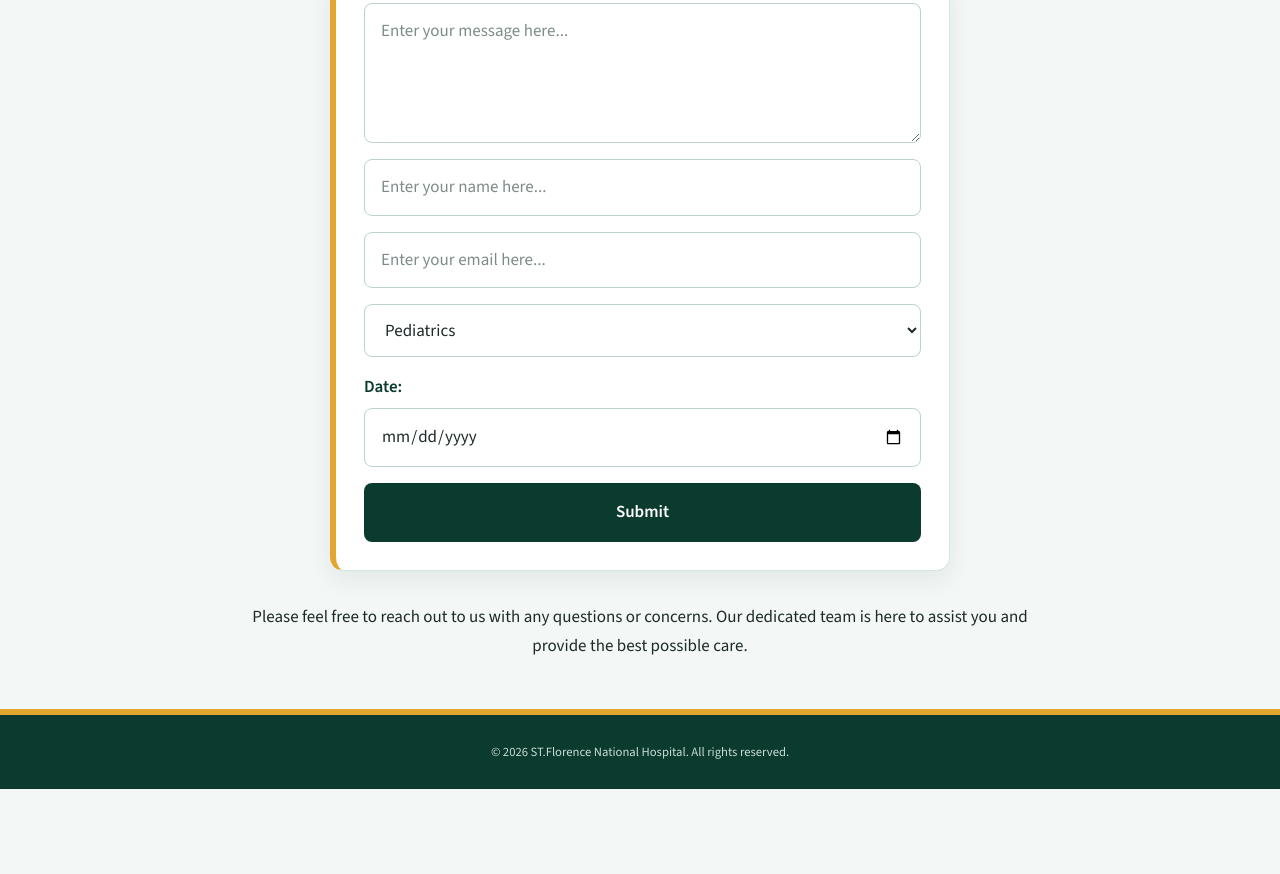
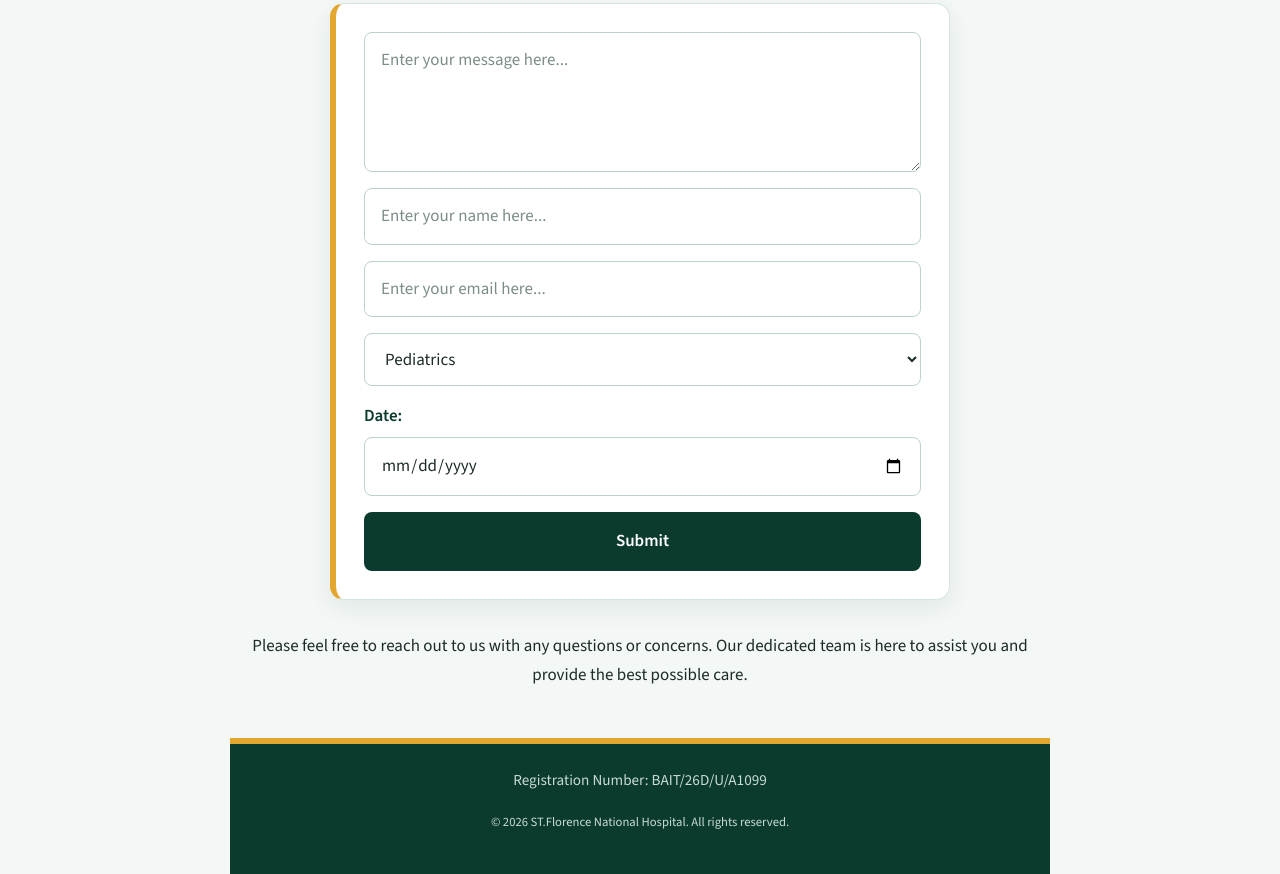
Before and after one commit to ssesangadavis7-gif/st.florence-hospital, a plain HTML site: page contact.html in a window 1280 px wide. Shown: the part 816-1690 px from the top of the page. Before the commit the page ends 1605 px from the top, so only its background shows below. Drawn offline with nearby package versions, Linux system fonts and the light colour scheme.

Commit message:
Update contact.html

```diff
--- a/contact.html
+++ b/contact.html
@@ -10,6 +10,7 @@
 </head>
 
 <body>
+     <div class="student-name">SSESANGA DAVIS</div>
     <center>
         <h1>ST.Florence National Hospital</h1>
         <img src="logo.jpg" alt="ST.Florence National Hospital Logo" width="200" height="200"><br><br>
@@ -49,7 +50,14 @@
         <button type="submit">Submit</button><br><br>
     </form>
     <p>Please feel free to reach out to us with any questions or concerns. Our dedicated team is here to assist you and provide the best possible care.</p>
-    <p><small>&copy; 2026 ST.Florence National Hospital. All rights reserved.</small></p>
+    <footer>
+    <div class="student-registration">
+        Registration Number: BAIT/26D/U/A1099
+    </div>
+    <p><small>&copy; 2026 ST.Florence National Hospital.
+    All rights reserved.</small></p>
+</footer>
 </body>
 
+
 </html>
```
